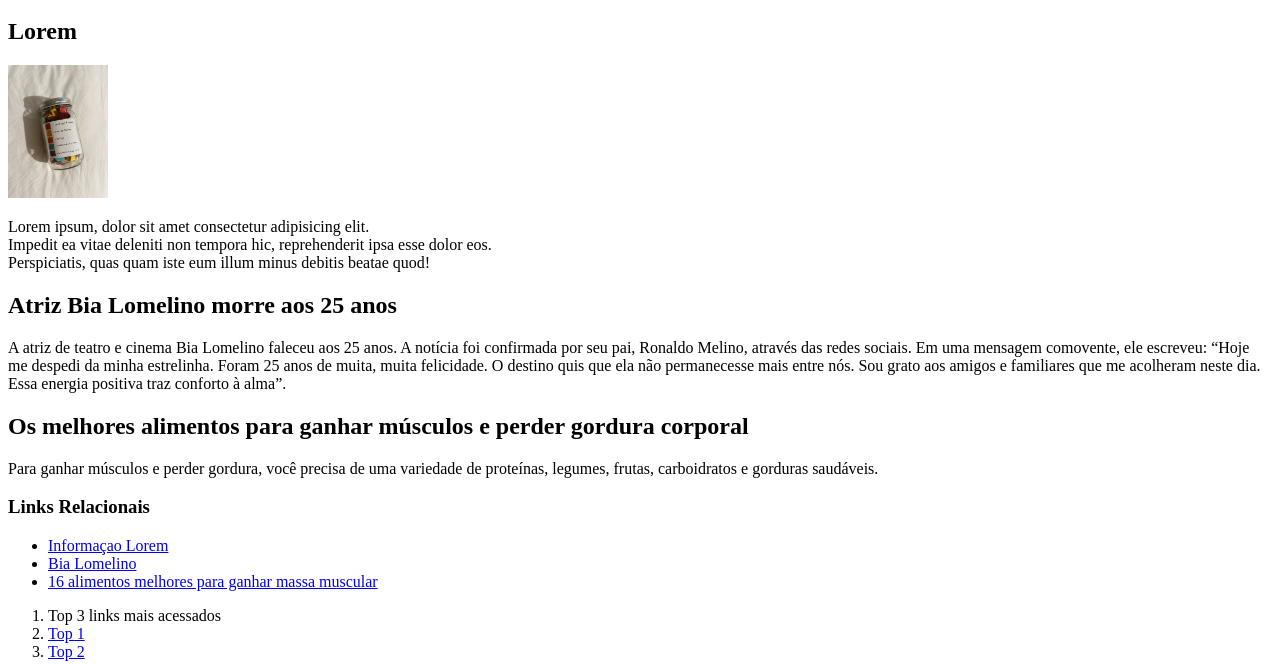
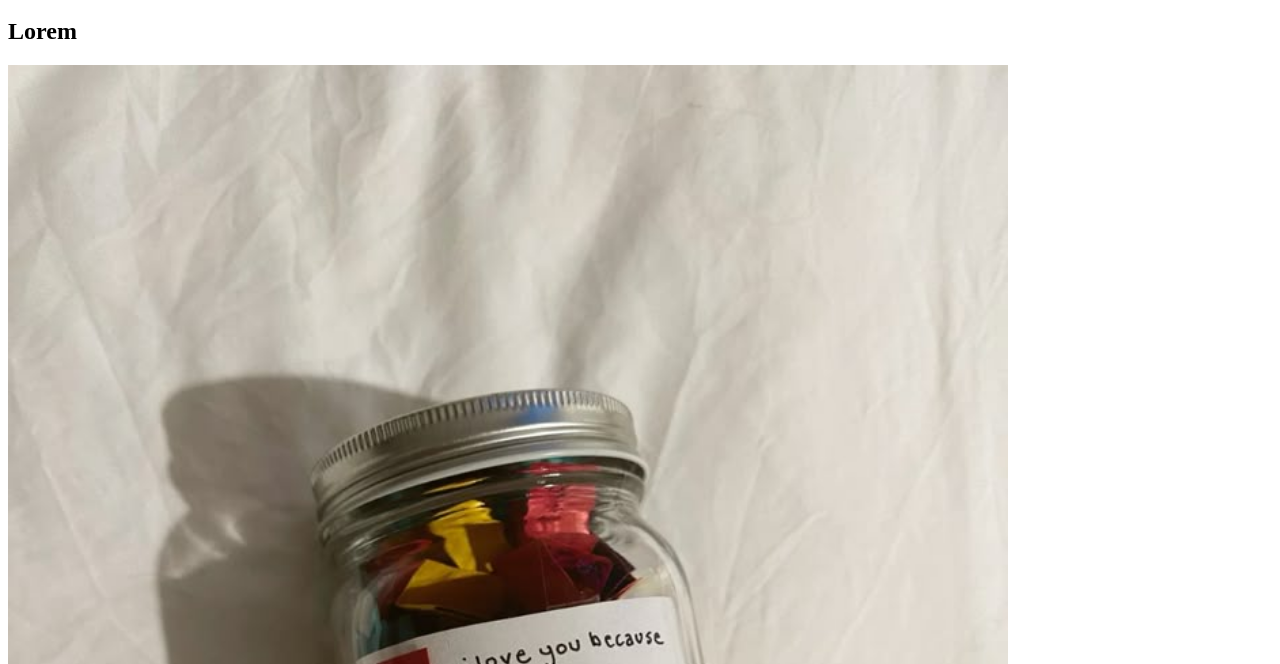
Before and after one commit to Luscas54/Aula-HTML, a plain HTML site: page projeto-aula-03/index.html in a window 1280 px wide. Shown: the part 136-800 px from the top of the page. Drawn offline with Linux system fonts and the light colour scheme.

Commit message:
tamanho da imagem

```diff
--- a/projeto-aula-03/index.html
+++ b/projeto-aula-03/index.html
@@ -25,7 +25,7 @@
         <section>
             <article>
                 <h2>Lorem</h2>
-                <img src="img/frasco.jpeg" alt="Frasco" width="100">
+                <img src="img/frasco.jpeg" alt="Frasco" width="1000">
                 <p>Lorem ipsum, dolor sit amet consectetur adipisicing elit.<br>
                     Impedit ea vitae deleniti non tempora hic, reprehenderit ipsa esse dolor eos.<br>
                     Perspiciatis, quas quam iste eum illum minus debitis beatae quod!</p>
```
